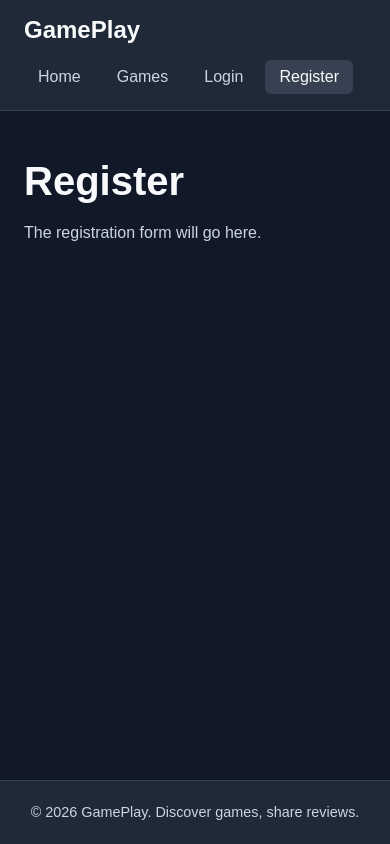
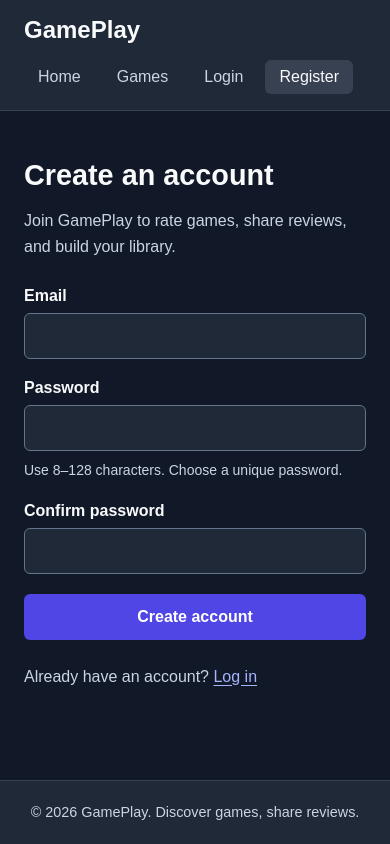
Before and after one commit to darrost/GamePlay, a React (Vite) app: page /register in a window 390 px wide. Built offline with nearby package versions, Linux system fonts and the light colour scheme; no server answers.

Commit message:
Implement validated account registration
Add a responsive registration form with client-side validation, Supabase sign-up handling, and email confirmation feedback. Cover registration validation with tests.

```diff
--- /dev/null
+++ b/src/pages/register/Register.css
@@ -0,0 +1,109 @@
+.register-page {
+    width: 100%;
+    max-width: 480px;
+    margin: 0 auto;
+}
+
+.register-page h1 {
+    font-size: clamp(1.8rem, 5vw, 2.5rem);
+}
+
+.register-page a {
+    color: #a5b4fc;
+    text-underline-offset: 3px;
+}
+
+.register-form {
+    margin-top: 28px;
+}
+
+.register-form fieldset {
+    min-width: 0;
+    margin: 0;
+    padding: 0;
+    border: 0;
+    display: grid;
+    gap: 20px;
+}
+
+.register-field {
+    display: grid;
+    gap: 8px;
+}
+
+.register-field label {
+    font-weight: 600;
+}
+
+.register-field input {
+    width: 100%;
+    min-height: 46px;
+    padding: 10px 12px;
+    border: 1px solid #64748b;
+    border-radius: 6px;
+    background: #1f2937;
+    color: #f9fafb;
+}
+
+.register-page :focus-visible {
+    outline: 3px solid #a5b4fc;
+    outline-offset: 3px;
+}
+
+.register-field input[aria-invalid="true"] {
+    border-color: #fca5a5;
+}
+
+.register-page .register-hint {
+    font-size: 0.875rem;
+}
+
+.register-page .register-error {
+    color: #fca5a5;
+    overflow-wrap: anywhere;
+}
+
+.register-form button {
+    min-height: 46px;
+    border: 0;
+    border-radius: 6px;
+    padding: 12px 20px;
+    color: #fff;
+    background: #4f46e5;
+    font-weight: 600;
+    cursor: pointer;
+}
+
+.register-form button:hover {
+    background: #4338ca;
+}
+
+.register-form fieldset:disabled {
+    opacity: 0.7;
+}
+
+.register-form fieldset:disabled button {
+    cursor: wait;
+}
+
+.register-login {
+    margin-top: 24px;
+}
+
+.register-success {
+    margin-top: 28px;
+    padding: 24px;
+    border: 1px solid #34d399;
+    border-radius: 8px;
+    background: #162c2a;
+}
+
+.register-success h2 {
+    margin: 0 0 12px;
+    font-size: 1.25rem;
+}
+
+.register-success a {
+    display: inline-block;
+    margin-top: 16px;
+}
--- a/src/pages/register/Register.jsx
+++ b/src/pages/register/Register.jsx
@@ -1,8 +1,120 @@
+import { useRef, useState } from 'react';
+import { Link, useNavigate } from 'react-router-dom';
+import { supabase } from '../../lib/supabaseClient';
+import { validateRegistration } from './registerValidation';
+import './Register.css';
+
 export default function Register() {
+    const [values, setValues] = useState({ email: '', password: '', confirmPassword: '' });
+    const [errors, setErrors] = useState({});
+    const [submitError, setSubmitError] = useState('');
+    const [isSubmitting, setIsSubmitting] = useState(false);
+    const [confirmationPending, setConfirmationPending] = useState(false);
+    const requestInProgress = useRef(false);
+    const navigate = useNavigate();
+
+    function handleChange(event) {
+        const { name, value } = event.target;
+        setValues((previous) => ({ ...previous, [name]: value }));
+        setErrors({});
+        setSubmitError('');
+    }
+
+    async function handleSubmit(event) {
+        event.preventDefault();
+        if (requestInProgress.current) return;
+
+        const validationErrors = validateRegistration(values);
+        setErrors(validationErrors);
+        setSubmitError('');
+
+        const firstInvalidField = Object.keys(validationErrors)[0];
+        if (firstInvalidField) {
+            event.currentTarget.elements.namedItem(firstInvalidField).focus();
+            return;
+        }
+
+        requestInProgress.current = true;
+        setIsSubmitting(true);
+
+        try {
+            const { data, error } = await supabase.auth.signUp({
+                email: values.email.trim(),
+                password: values.password,
+            });
+
+            if (error) throw error;
+            if (!data.user) throw new Error('Registration could not be completed. Please try again.');
+
+            setValues({ email: '', password: '', confirmPassword: '' });
+
+            if (data.session) {
+                navigate('/games', { replace: true });
+            } else {
+                setConfirmationPending(true);
+            }
+        } catch (error) {
+            setSubmitError(error instanceof Error
+                ? error.message
+                : 'We could not connect. Please try again.');
+        } finally {
+            requestInProgress.current = false;
+            setIsSubmitting(false);
+        }
+    }
+
     return (
-        <>
-            <h1>Register</h1>
-            <p>The registration form will go here.</p>
-        </>
+        <section className="register-page" aria-labelledby="register-heading">
+            <h1 id="register-heading">Create an account</h1>
+            <p>Join GamePlay to rate games, share reviews, and build your library.</p>
+
+            {confirmationPending ? (
+                <div className="register-success" role="status">
+                    <h2>Check your email</h2>
+                    <p>Check your inbox for a confirmation link before logging in. If you already have an account, try logging in instead.</p>
+                    <Link to="/login">Go to login</Link>
+                </div>
+            ) : (
+                <form className="register-form" onSubmit={handleSubmit} noValidate aria-busy={isSubmitting}>
+                    <fieldset disabled={isSubmitting}>
+                        <div className="register-field">
+                            <label htmlFor="register-email">Email</label>
+                            <input id="register-email" name="email" type="email" autoComplete="email"
+                                value={values.email} onChange={handleChange} required maxLength={254}
+                                aria-invalid={Boolean(errors.email)}
+                                aria-describedby={errors.email ? 'register-email-error' : undefined} />
+                            {errors.email && <p className="register-error" id="register-email-error">{errors.email}</p>}
+                        </div>
+
+                        <div className="register-field">
+                            <label htmlFor="register-password">Password</label>
+                            <input id="register-password" name="password" type="password" autoComplete="new-password"
+                                value={values.password} onChange={handleChange} required minLength={8} maxLength={128}
+                                aria-invalid={Boolean(errors.password)}
+                                aria-describedby={`register-password-hint${errors.password ? ' register-password-error' : ''}`} />
+                            <p className="register-hint" id="register-password-hint">Use 8–128 characters. Choose a unique password.</p>
+                            {errors.password && <p className="register-error" id="register-password-error">{errors.password}</p>}
+                        </div>
+
+                        <div className="register-field">
+                            <label htmlFor="register-confirm-password">Confirm password</label>
+                            <input id="register-confirm-password" name="confirmPassword" type="password" autoComplete="new-password"
+                                value={values.confirmPassword} onChange={handleChange} required maxLength={128}
+                                aria-invalid={Boolean(errors.confirmPassword)}
+                                aria-describedby={errors.confirmPassword ? 'register-confirm-error' : undefined} />
+                            {errors.confirmPassword && <p className="register-error" id="register-confirm-error">{errors.confirmPassword}</p>}
+                        </div>
+
+                        {Object.keys(errors).length > 0 && <p className="register-error" role="alert">Please correct the highlighted fields.</p>}
+                        {submitError && <p className="register-error" role="alert">{submitError}</p>}
+
+                        <button type="submit">{isSubmitting ? 'Creating account…' : 'Create account'}</button>
+                        {isSubmitting && <p role="status">Please wait while we create your account.</p>}
+                    </fieldset>
+                </form>
+            )}
+
+            {!confirmationPending && <p className="register-login">Already have an account? <Link to="/login">Log in</Link></p>}
+        </section>
     );
 }
--- /dev/null
+++ b/src/pages/register/registerValidation.js
@@ -0,0 +1,26 @@
+export function validateRegistration({ email, password, confirmPassword }) {
+    const errors = {};
+    const trimmedEmail = email.trim();
+
+    if (!trimmedEmail) {
+        errors.email = 'Enter your email address.';
+    } else if (trimmedEmail.length > 254 || !/^[^\s@]+@[^\s@]+\.[^\s@]+$/.test(trimmedEmail)) {
+        errors.email = 'Enter a valid email address.';
+    }
+
+    if (!password) {
+        errors.password = 'Enter a password.';
+    } else if (password.length < 8) {
+        errors.password = 'Use at least 8 characters.';
+    } else if (password.length > 128) {
+        errors.password = 'Use no more than 128 characters.';
+    }
+
+    if (!confirmPassword) {
+        errors.confirmPassword = 'Confirm your password.';
+    } else if (confirmPassword !== password) {
+        errors.confirmPassword = 'Passwords must match.';
+    }
+
+    return errors;
+}
```
Also changed, not shown: 1 other file (tests, documents, lock files or other folders).
